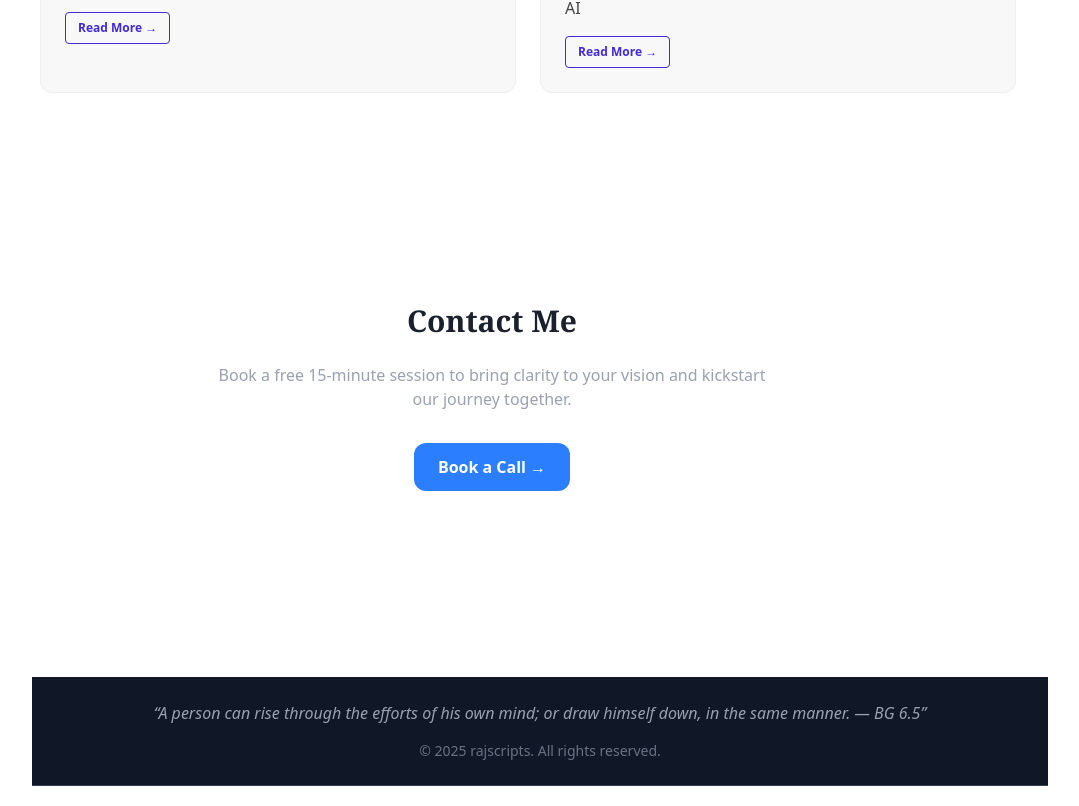
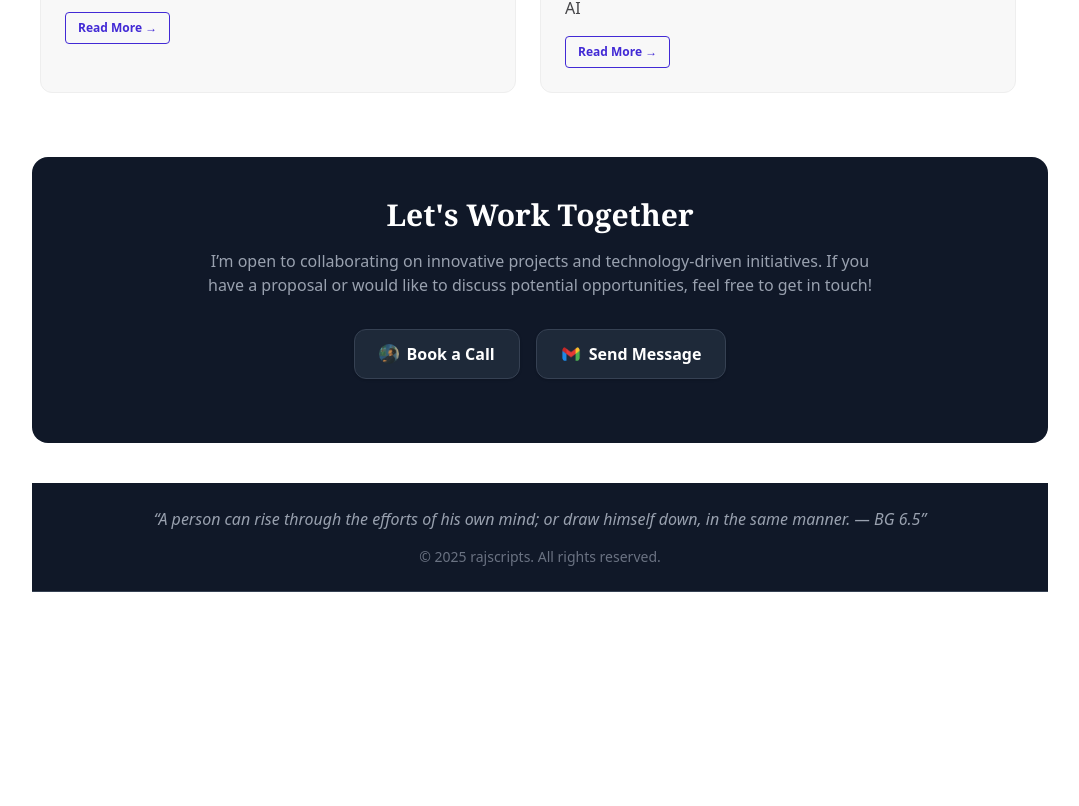
Before and after one commit to rajscriptsGH/Portfolio, a Next.js app: page / in a window 1280 px wide. Shown: the part 2757-3563 px from the top of the page, without its empty margins (148-1227 px from the left). After the commit the page ends 3369 px from the top, so only its background shows below. Built offline with nearby package versions, Linux system fonts and the light colour scheme; a web font is replaced by a local one.

Commit message:
contact section improved

```diff
--- a/src/components/Contact.tsx
+++ b/src/components/Contact.tsx
@@ -1,24 +1,35 @@
-'use client'
-import React from 'react'
+"use client"
+import React from "react"
 
 const Contact = () => {
     return (
-        <div className="min-h-[60vh] flex flex-col items-center justify-center py-12 px-4">
-            <h2 className="text-3xl font-bold mb-6">Contact Me</h2>
+        <section className="min-h-[35vh] flex flex-col items-center justify-center py-10 px-2 lg:ml-24 bg-gray-900 text-white rounded-2xl">
+            <h2 className="text-3xl font-bold mb-4">Let's Work Together</h2>
 
-            <p className="text-gray-400 mb-8 text-center max-w-xl">
-                Book a free 15-minute session to bring clarity to your vision and kickstart our journey together.
+            <p className="text-gray-400 mb-8 text-center max-w-2xl">
+                I’m open to collaborating on innovative projects and technology-driven initiatives. If you have a proposal or would like to discuss potential opportunities, feel free to get in touch!
             </p>
 
+            <div className="flex flex-col sm:flex-row gap-4 mb-6">
                 <a
                     href="https://cal.com/rajscripts/15min"
                     target="_blank"
                     rel="noopener noreferrer"
-                className="px-6 py-3 rounded-xl bg-blue-500 text-white font-semibold hover:bg-blue-600 transition"
+                    className="flex items-center gap-2 px-6 py-3 rounded-xl bg-gray-800 border border-gray-700 text-white font-semibold hover:bg-gray-700 transition shadow-sm hover:shadow-md"
                 >
-                Book a Call →
+                    <img src="/profile.jpg" alt="Cal" className="w-5 h-5  rounded-2xl" />
+                    Book a Call
+                </a>
+
+                <a
+                    href="mailto:vector36razz@gmail.com"
+                    className="flex items-center gap-2 px-6 py-3 rounded-xl bg-gray-800 border border-gray-700 text-white font-semibold hover:bg-gray-700 transition shadow-sm hover:shadow-md"
+                >
+                    <img src="/gmail.png" alt="Mail" className="w-5 h-5 rounded-2xl" />
+                    Send Message
                 </a>
             </div>
+        </section>
     )
 }
 
```
Lines whose indentation alone changed are shown as unchanged.
